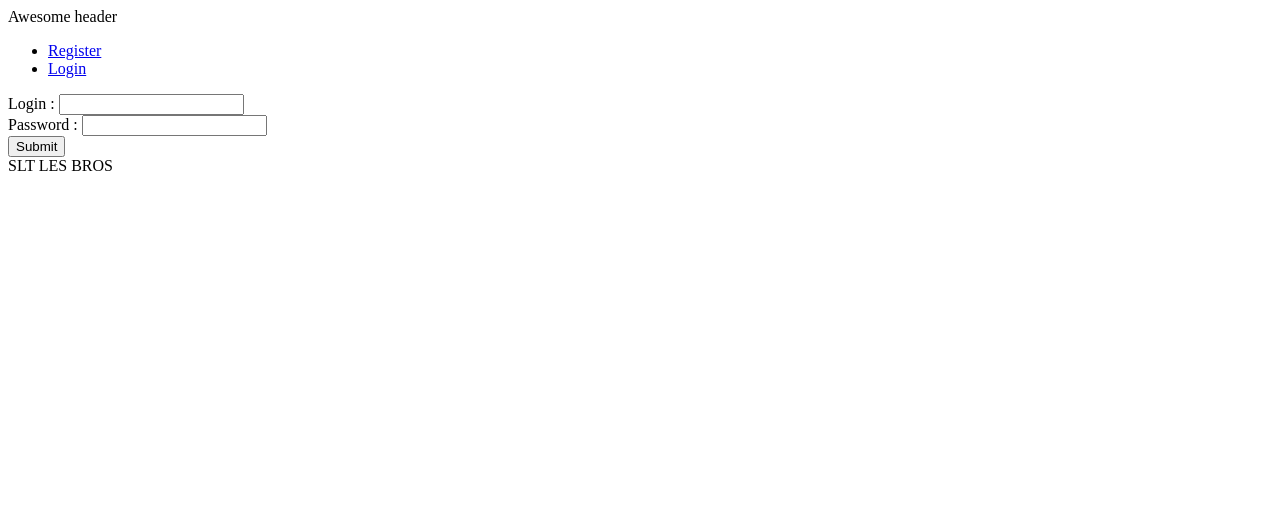
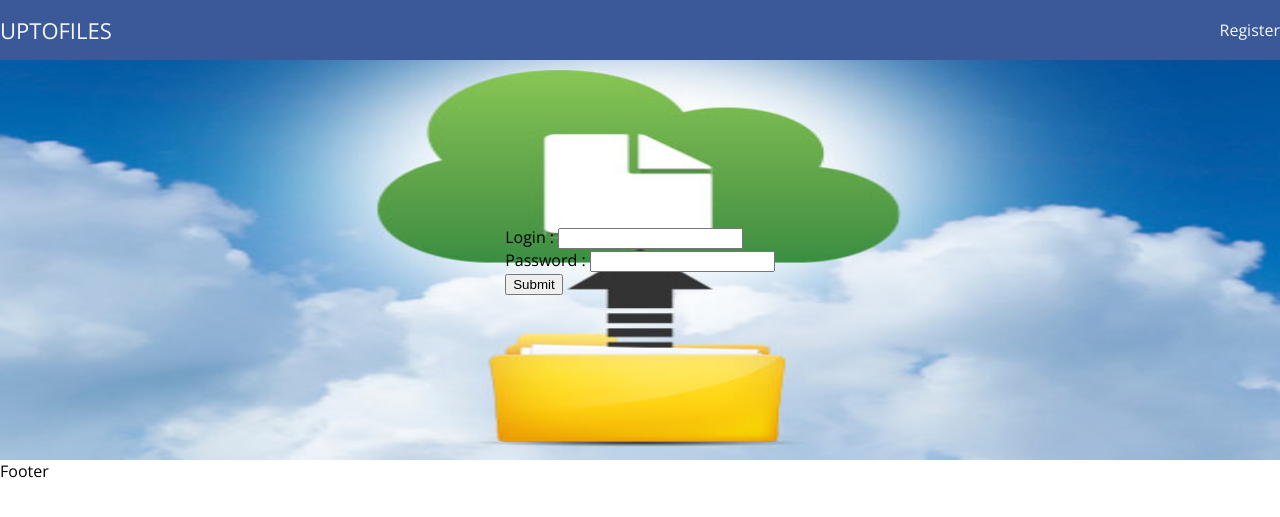
Before and after one commit to remy-peyre/Filer3, a PHP site: template views/login.html.twig in a window 1280 px wide. Shown: the top 517 px of the page. Run offline with PHP 8.4, Linux system fonts and the light colour scheme; the template is opened without the code that fills it, so the values that code supplies are empty; some libraries are stand-ins or nearby versions.

Commit message:
start front menu and login page

```diff
--- a/assets/style/style.scss
+++ b/assets/style/style.scss
@@ -1,8 +1,63 @@
 // mixin
 
-body{
-    background-color:blue;
-    div{
-        background-color: red;
+html, body, div, span, applet, object, iframe,
+h1, h2, h3, h4, h5, h6, p, blockquote, pre,
+a, abbr, acronym, address, big, cite, code,
+del, dfn, em, img, ins, kbd, q, s, samp,
+small, strike, strong, sub, sup, tt, var,
+b, u, i, center,
+dl, dt, dd, ol, ul, li,
+fieldset, form, label, legend,
+table, caption, tbody, tfoot, thead, tr, th, td,
+article, aside, canvas, details, embed,
+figure, figcaption, footer, header,
+menu, nav, output, ruby, section, summary,
+time, mark, audio, video {
+    margin: 0;
+    padding: 0;
+    font-family: 'Open Sans', sans-serif;
+    text-decoration: none;
+}
+header{
+    display: flex;
+    background: #3B5998;
+    color:  #f4f7f8;
+    height: 60px;
+    width: 100%;
+    nav{
+        display: flex;
+        flex-direction: row;
+        flex-wrap: wrap;
+        justify-content: space-between;
+        align-items: center;
+        width: 100%;
+        .name_project{
+            font-size: 22px;
+        }
+        .right_part_menu{
+            width: auto;
+
+            .color_link_menu_right a{
+                color: #f4f7f8;
+
+            }
+        }
     }
 }
+main{
+
+
+}
+.login{
+    background-image: url(../image/home.jpg);
+    background-attachment: local;
+    background-size: 100% 100%;
+    height: 500px;
+    display: flex;
+    flex-direction: row;
+    flex-wrap: wrap;
+    justify-content: center;
+    align-items: center;
+    width: 100%;
+    height: 400px;
+}
--- a/views/layout.html.twig
+++ b/views/layout.html.twig
@@ -1,24 +1,42 @@
 <!DOCTYPE html>
 <html>
     <head>
-        <meta charset="utf-8">
-        <title>OOP MVC</title>
+        <title>FILER 3</title>
+        <meta http-equiv="Content-Type" content="text/html; charset=utf-8">
+        <meta name="viewport" content="width=device-width, initial-scale=1.0 minimum-scale=0.2">
+        <!--<link rel="icon" type="image/png" href="">-->
+        <link rel="stylesheet" href="web/style/style.css">
+        <link href="https://fonts.googleapis.com/css?family=Open+Sans" rel="stylesheet">
     </head>
     <body>
         <header>
-            Awesome header
+            <nav>
+                <div class="name_project">UPTOFILES</div>
+                <div class="right_part_menu">
+                    {% if user is defined %}
+                        <div>
+                            <a href="?action=user_account">
+                                My Files
+                            </a>
+                        </div>
+                        <div class="color_link_menu_right">
+                            <a href="?action=logout">
+                                Logout
+                            </a>
+                        </div>
+                    {% else %}
+                        <div class="color_link_menu_right">
+                            <a href="?action=register">
+                                Register
+                            </a>
+                        </div>
+                    {% endif %}
+                </div>
+            </nav>
         </header>
-        <nav>
-            <ul>
-                {% if user is defined %}
-                    <li><a href="?action=user_account">My Files</a></li>
-                    <li><a href="?action=logout">Logout</a></li>
-                {% else %}
-                    <li><a href="?action=register">Register</a></li>
-                    <li><a href="?action=login">Login</a></li>
-                {% endif %}
-            </ul>
-        </nav>
+
+        <main>
+
             {% if error is defined and error is not empty %}
             <p class="error">Error : {{ error }}</p>
             {% endif %}
@@ -26,7 +44,8 @@
             <div>
                 {% block content %}{% endblock %}
             </div>
+        </main>
 
-        <footer>SLT LES BROS</footer>
+        <footer>Footer</footer>
     </body>
 </html>
--- a/views/login.html.twig
+++ b/views/login.html.twig
@@ -1,6 +1,7 @@
 {% extends 'layout.html.twig' %}
 
 {% block content %}
+<section class="login">
     <div>
         {% for error in errors %}
             {{ error }}<br>
@@ -11,4 +12,5 @@
         Password : <input type="password" name="password"><br>
         <input type="submit">
     </form>
+</section>
 {% endblock %}
--- a/web/style/style.css
+++ b/web/style/style.css
@@ -1,8 +1,59 @@
-body {
-  background-color: blue;
+html, body, div, span, applet, object, iframe,
+h1, h2, h3, h4, h5, h6, p, blockquote, pre,
+a, abbr, acronym, address, big, cite, code,
+del, dfn, em, img, ins, kbd, q, s, samp,
+small, strike, strong, sub, sup, tt, var,
+b, u, i, center,
+dl, dt, dd, ol, ul, li,
+fieldset, form, label, legend,
+table, caption, tbody, tfoot, thead, tr, th, td,
+article, aside, canvas, details, embed,
+figure, figcaption, footer, header,
+menu, nav, output, ruby, section, summary,
+time, mark, audio, video {
+  margin: 0;
+  padding: 0;
+  font-family: 'Open Sans', sans-serif;
+  text-decoration: none;
 }
-body div {
-  background-color: red;
+
+header {
+  display: flex;
+  background: #3B5998;
+  color: #f4f7f8;
+  height: 60px;
+  width: 100%;
+}
+header nav {
+  display: flex;
+  flex-direction: row;
+  flex-wrap: wrap;
+  justify-content: space-between;
+  align-items: center;
+  width: 100%;
+}
+header nav .name_project {
+  font-size: 22px;
+}
+header nav .right_part_menu {
+  width: auto;
+}
+header nav .right_part_menu .color_link_menu_right a {
+  color: #f4f7f8;
+}
+
+.login {
+  background-image: url(../image/home.jpg);
+  background-attachment: local;
+  background-size: 100% 100%;
+  height: 500px;
+  display: flex;
+  flex-direction: row;
+  flex-wrap: wrap;
+  justify-content: center;
+  align-items: center;
+  width: 100%;
+  height: 400px;
 }
 
 /*# sourceMappingURL=style.css.map */
```
Also changed, not shown: web/image/home.jpg (added), 1 other file. Lines whose indentation alone changed are shown as unchanged.
